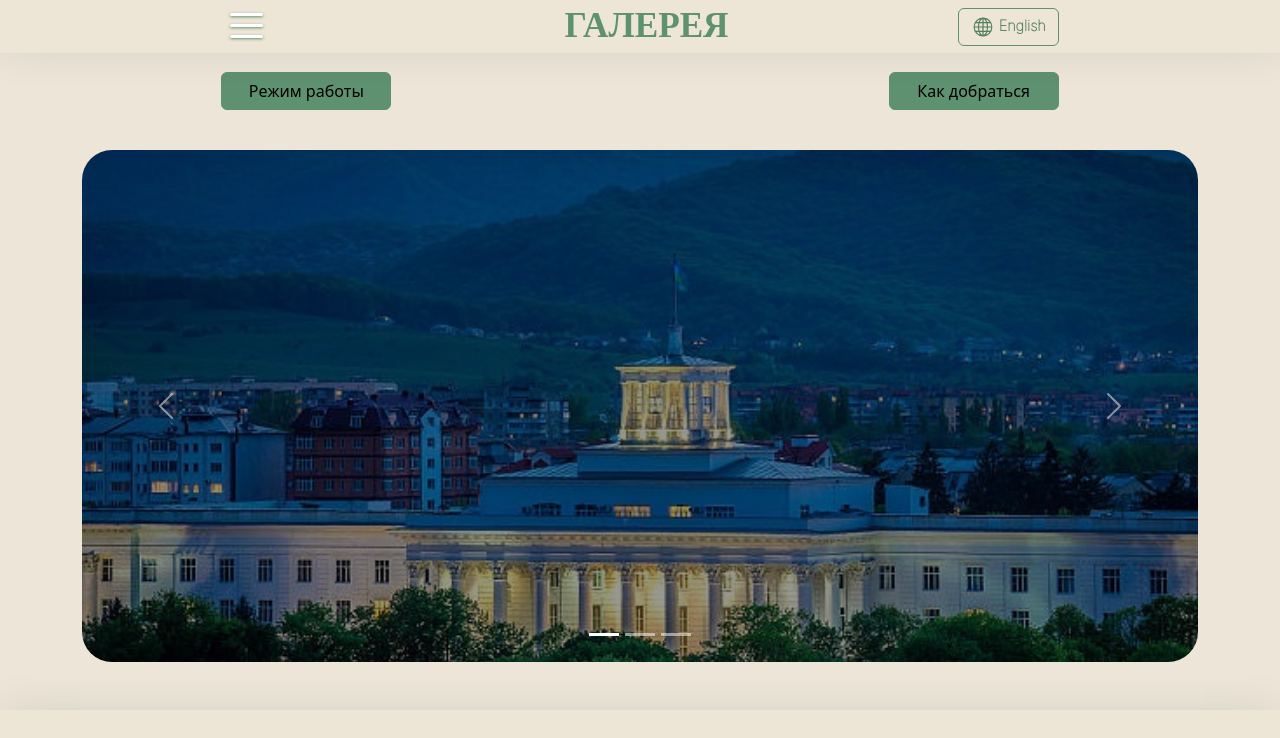
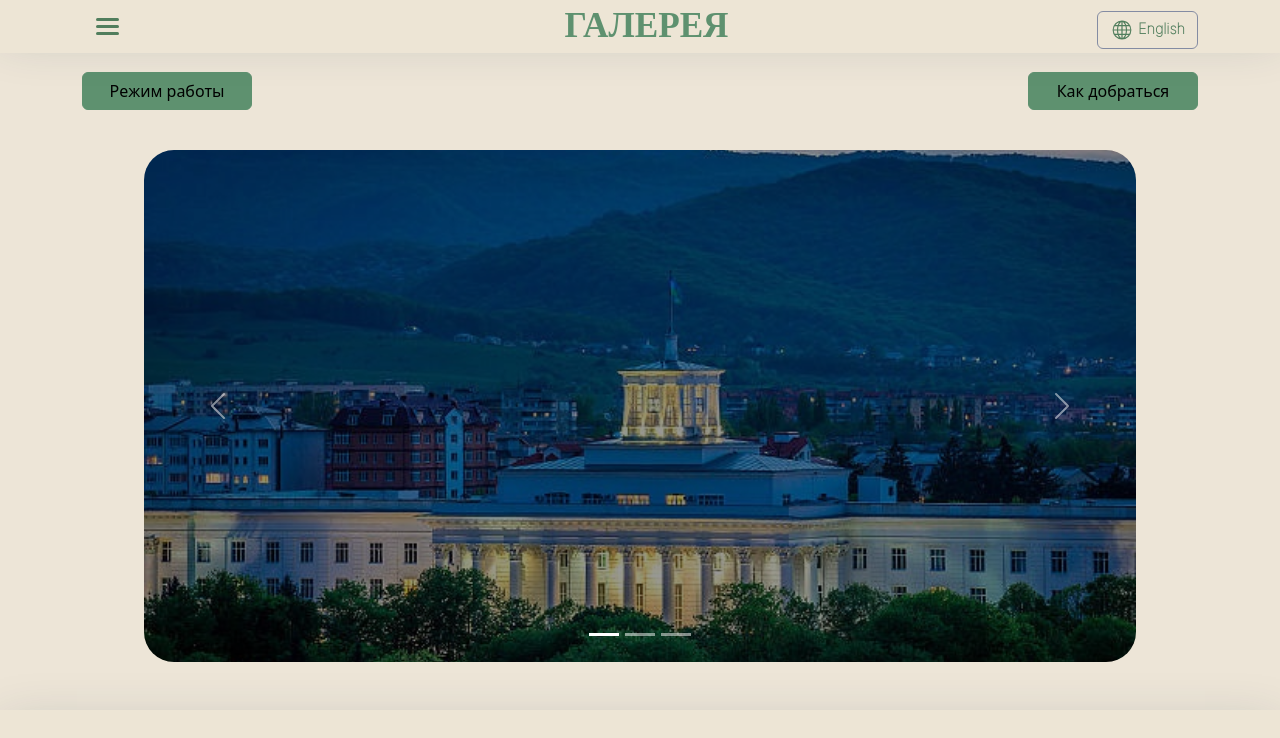
Before and after one commit to alenki/Galereya-Website, a website: page index.html in a window 1280 px wide. Shown: the top 738 px of the page. Drawn offline with nearby package versions, Linux system fonts and the light colour scheme.

Commit message:
Fixed the grid system, all moved to containers

```diff
--- a/css/style.css
+++ b/css/style.css
@@ -45,29 +45,29 @@
     /* border: 3px solid #fff; */
 }
 .menu-btn__burger {
-    width: 33px;
-    height: 3px;
-    background: #fff;
+    width: 23px;
+    height: 2.7px;
+    background: #517E5D;
     border-radius: 5px;
-    box-shadow: 0 1px 3px #5E916F;
+    /* box-shadow: 0 1px 1px #5E916F; */
     transition: all .5s ease-in-out;
 }
 .menu-btn__burger::before,
 .menu-btn__burger::after {
     content: '';
     position: absolute;
-    width: 33px;
-    height: 3px;
-    background: #fff;
+    width: 23px;
+    height: 2.7px;
+    background: #517E5D;
     border-radius: 5px;
-    box-shadow: 0 1px 3px #5E916F;
+    /* box-shadow: 0 1px 1px #5E916F; */
     transition: all .5s ease-in-out;
 }
 .menu-btn__burger::before {
-    transform: translateY(-11px);
+    transform: translateY(-7px);
 }
 .menu-btn__burger::after {
-    transform: translateY(11px);
+    transform: translateY(7px);
 }
 /* ANIMATION */
 .menu-btn.open .menu-btn__burger {
--- a/index.html
+++ b/index.html
@@ -30,19 +30,11 @@
       </svg>
 
 
-
-      <!-- <svg xmlns="http://www.w3.org/2000/svg" viewBox="0 0 576 512">
-      <path d="M545 117.7c3.7-12.5 0-21.7-17.8-21.7h-58.9c-15 0-21.9 7.9-25.6 16.7 0 0-30 73.1-72.4 120.5-13.7 13.7-20 18.1-27.5 18.1-3.7 0-9.4-4.4-9.4-16.9V117.7c0-15-4.2-21.7-16.6-21.7h-92.6c-9.4 0-15 7-15 13.5 0 14.2 21.2 17.5 23.4 57.5v86.8c0 19-3.4 22.5-10.9 22.5-20 0-68.6-73.4-97.4-157.4-5.8-16.3-11.5-22.9-26.6-22.9H38.8c-16.8 0-20.2 7.9-20.2 16.7 0 15.6 20 93.1 93.1 195.5C160.4 378.1 229 416 291.4 416c37.5 0 42.1-8.4 42.1-22.9 0-66.8-3.4-73.1 15.4-73.1 8.7 0 23.7 4.4 58.7 38.1 40 40 46.6 57.9 69 57.9h58.9c16.8 0 25.3-8.4 20.4-25-11.2-34.9-86.9-106.7-90.3-111.5-8.7-11.2-6.2-16.2 0-26.2 .1-.1 72-101.3 79.4-135.6z"/>
-    </svg> -->
-
-
-
     <!-- Navbar -->
     <nav class="navbar navbar-lg-expand bg-nav-bg fixed-top custom-nav py-0">
-        <div class="container-fluid">
-          <div class="collapse navbar-collapse d-flex">
+        <div class="container">
+          <div class="collapse navbar-collapse d-flex justify-content-between">
             <!-- Основа нава -->
-            <div class="col-12 col-md-8 d-flex mx-auto justify-content-between">
               <!-- Кнопка меню -->
               <div class="menu-btn me-lg-3" type="button" data-bs-toggle="collapse" data-bs-target="#navmenu">
                 <div class="menu-btn__burger"></div>
@@ -50,11 +42,10 @@
               <!-- Логотип -->
               <a href="#" class="text-primary ms-md-5 me-4 me-md-0 auto-resize-navbar-brand mt-1 mt-md-0" style="text-decoration:none">ГАЛЕРЕЯ</a>
               <!-- Кнопка -->
-              <div><button class="btn btn-outline-primary lang-button d-none d-md-block mt-2 ">
+              <div><button class="btn btn-outline-lang-button-color lang-button d-none d-md-block mt-2 ">
                 <span class="mt-1"><svg width="24" height="24"><use xlink:href="#language-icon"/></span>
                 <span>English</span>
               </button></div>
-            </div>
           </div>
 
             <!-- Раскрытый меню -->
@@ -79,21 +70,19 @@
 
     <!-- Главные начальные кнопки -->
     <section class="py-4 bg-back-primary">
-      <div class="container-fluid pt-5 d-flex">
-        <div class="col-8 d-flex mx-auto justify-content-between">
+      <div class="container pt-5 d-flex justify-content-between">
           <div class="">
             <button type="button" class="btn btn-primary custom-top-buttons">Режим работы</button>
           </div>
           <div class="">
             <button type="button" class="btn btn-primary custom-top-buttons">Как добраться</button>
           </div>
-        </div>
       </div>
     </section>
 
     <!-- Карусель -->
     <section class="p-5 pt-3 bg-back-primary">
-        <div class="container">
+        <div class="px-5 mx-5">
             <div id="hero-carousel" class="carousel slide">
                 <!-- Индикаторы -->
                 <div class="carousel-indicators">
@@ -151,7 +140,7 @@
             <ul class="nav col-md-5 justify-content-end">
               <li class="nav-item"><a href="#" class="nav-link px-2 text-body-secondary">Контакты</a></li>
               <li class="nav-item"><a href="#" class="nav-link px-2 text-body-secondary">Обратная связь</a></li>
-              <li class="nav-item"><a href="#" class="nav-link px-2 text-body-secondary">О ГАЛЕРЕИ</a></li>
+              <li class="nav-item"><a href="#" class="nav-link px-2 text -body-secondary">О ГАЛЕРЕИ</a></li>
               <li class="nav-item"><a href="#" class="nav-link px-2 text-body-secondary">Правила ГАЛЕРЕИ</a></li>
             </ul>
           </div>
--- a/sass/main.scss
+++ b/sass/main.scss
@@ -8,7 +8,8 @@ $primary: #5E916F;
 // A map of new color values you want to add
 $custom-theme-colors: (
     "back-primary": #EDE5D7,
-    "nav-bg": #EDE5D5
+    "nav-bg": #EDE5D5,
+    "lang-button-color": #848CA3
 );
 
 // This is gonna merge our custom theme map with the bootstrap theme map
```
Also changed, not shown: css/main.css, 1 other file.
